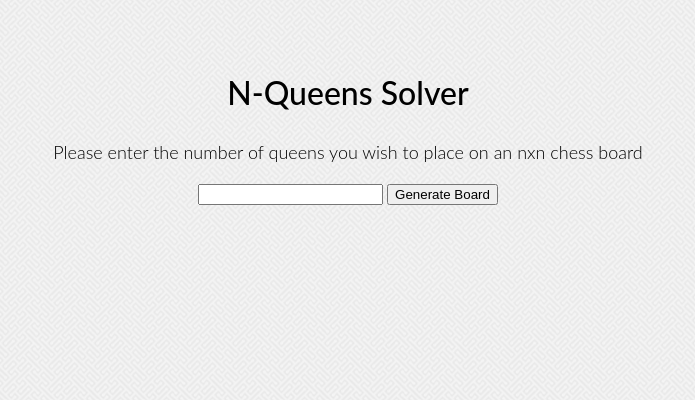
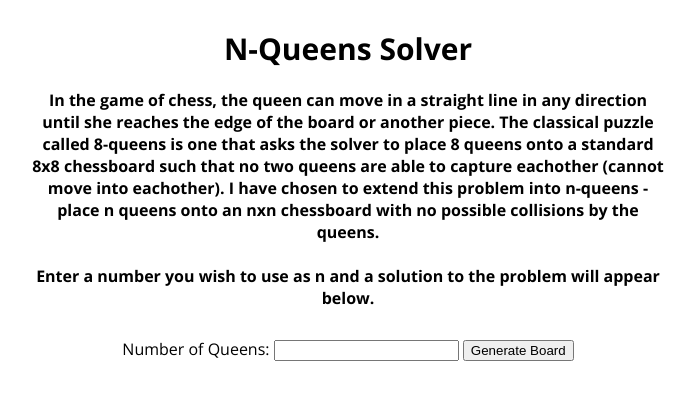
Before and after one commit to anathebealo/my_website, a PHP site: page /nqueens/index.html in a window 1280 px wide. Shown: the top 400 px of the page, without its empty margins (292-987 px from the left). Run offline with PHP 8.4, Linux system fonts and the light colour scheme; some libraries are stand-ins or nearby versions.

Commit message:
Making nqueens run without d3 visuals -- faster and nicer

```diff
--- a/nqueens/index.html
+++ b/nqueens/index.html
@@ -3,30 +3,30 @@
 <html>
 <head>
   <title> N-Queens Project Page </title>
+  <link href='http://fonts.googleapis.com/css?family=Open+Sans:300,700' rel='stylesheet' type='text/css'>
   <link rel="stylesheet" href="style.css">
-  <script src="script.js"> </script>
+  <script src="old_nqueens_script.js"> </script>
   <script src="http://code.jquery.com/jquery-1.11.2.min.js"></script>
   <script type="text/javascript" src="d3/d3.v3.js"></script>
 </head>
 
 <body>
-<div id="header">
-    <h1> N-Queens Solver </h1>
-    <p>Please enter the number of queens you wish to place on an nxn chess board </p>
-</div>
+  <div id="mainContainer">
+    <div id="text">
+      <h1> N-Queens Solver </h1>
+      <h2> In the game of chess, the queen can move in a straight line in any direction until she reaches the edge of the board or another piece. The classical puzzle called 8-queens is one that asks the solver to place 8 queens onto a standard 8x8 chessboard such that no two queens are able to capture eachother (cannot move into eachother). I have chosen to extend this problem into n-queens - place n queens onto an nxn chessboard with no possible collisions by the queens.
+      <br><br>
+      Enter a number you wish to use as n and a solution to the problem will appear below.</h2>
+    </div>
+    <div id="info_input">
+        <p>Number of Queens: <input type="text" name="name" id="get_n"/>  <button id="generateBoard" onclick="start_game()">Generate Board</button> </p>
+    </div>
 
-<div id="info_input">
-    <input type="text" name="name" id="get_n"/>
-    <button onclick="startGame()" id="submit">Generate Board</button>
-    <br>
-    <br>
-</div>
+    <div id="boardContainer">
 
-<div id="board">
+    </div>
+  </div>
 
-</div>
-
-</div>
 </body>
 
 <!-- <div id="footer">
@@ -36,7 +36,7 @@
 <script>
 $("#get_n").keyup(function(event){
     if(event.keyCode == 13){
-        $("#submit").click();
+        $("#generateBoard").click();
     }
 });
 </script>
--- a/nqueens/old_nqueens_script.js
+++ b/nqueens/old_nqueens_script.js
@@ -1,22 +1,71 @@
-//initiate game
-
-/*
- * figure out how many queens to place
- * make sure it is a solvable number of them
- * call create objects method
- * solve for queens
- * call for animations
- */
 function start_game(){
 	n = document.getElementById('get_n').value;
 	if(is_proper_n(n)) {
 		a_queen_solutions = solve_n_queens(n);
+		console.log(a_queen_solutions);
+		make_table(a_queen_solutions);
 	} else {
 		document.getElementById('board').innerHTML = "<p> It is not possible to solve n-queens with an n value of <span id='n_value'>" + n + "</span></p>";
 	}
 
 };
+
+function is_proper_n(n) {
+	if(n > 3) {
+		return true;
+	} else {
+		return false;
+	}
+}
+
+
 //create objects for board and queens
+function make_table(solution) {
+	document.getElementById("boardContainer").innerHTML = "<table id='board'> </table>";
+    var board = [];
+	//make game board
+	var tableString = "";
+	for(var i = 0; i < solution.length; i++) {
+		board.push([]);
+		tableString += "<tr>";
+		for(var j = 0; j < solution.length; j++) {
+			if( solution[i] === j) {
+				board[i].push(1);
+			} else {
+				board[i].push(0);
+			}
+			if(i%2 === 0 && j%2 === 0) {
+				tableString += "<td id= '" + i + j + "' class='boardSpot black'></td>";
+			} else if(i%2 === 0 && j%2 === 1) {
+				tableString += "<td id= '" + i + j + "' class='boardSpot white'></td>";
+			} else if(i%2 === 1 && j%2 === 0) {
+				tableString += "<td id= '" + i + j + "' class='boardSpot white'></td>";
+			} else {
+				tableString += "<td id= '" + i + j + "' class='boardSpot black'></td>";
+			}
+
+		}
+		tableString += "</tr>";
+	}
+
+	document.getElementById("board").innerHTML = tableString;
+	document.getElementById("generateBoard").disabled = true;
+
+	//add in the queens
+	timeout(board, solution, 0);
+}
+
+function timeout(board, solution, counter) {
+	setTimeout(function() {
+		if(counter < solution.length) {
+			document.getElementById("" + counter + solution[counter]).className += " queen";
+			counter++;
+			timeout(board, solution, counter);
+		} else {
+			document.getElementById("generateBoard").disabled = false;
+		}
+	}, 1000/solution.length);
+}
 
 //solve for queen spots
 function solve_n_queens(n) {
@@ -97,15 +146,11 @@ function find_collisions(board) {
  * checks for collision between two coordinates in gameboard
  */
 function exists_collision(i, j, k, l) {
-	if( i == k ) {
+	if( i == k || j == l ||  Math.abs(i - k) == Math.abs(j - l)) {
 		return true;
-	} else if( j == l) {
-		return true;
-	} else if( Math.abs(i - k) == Math.abs(j - l)) {
-		return true;
-	} else {
-		return false;
 	}
+
+	return false;
 }
 
 /*
@@ -137,6 +182,3 @@ function is_solution(board) {
 	}
 	return true;
 }
-
-
-//do animations
--- a/nqueens/style.css
+++ b/nqueens/style.css
@@ -1,66 +1,62 @@
-table, td {
-   border: 1px solid black;
-   border-collapse:collapse;
+#mainContainer {
+  margin-right: auto;
+  margin-left: auto;
+  text-align: center;
 }
 
-tr {
-    text-align: center;
+#boardContainer {
+  display: inline-block;
+  position: relative;
 }
 
-td {
-    vertical-align: bottom;
-	font:14px/1.5 Lato, "Helvetica Neue", Helvetica, Arial, sans-serif;
-    height: 20px;
-    width: 20px;
+#text {
+  width: 50%;
+  position: relative;
+  display: inline-block;
 }
 
-#gameBoard {
-	margin-right: auto;
-	margin-left: auto;
+h1 {
+  font-size: 30px;
+  font-family: Open sans, sans-serif;
 }
 
-#n_value {
-	font-weight: bold;
-}
-
-div {
-	text-align: center;
+h2 {
+  font-size: 16px;
+  font-family: Open sans, sans-serif;
 }
 
 p {
-	font:18px/1.5 Lato, "Helvetica Neue", Helvetica, Arial, sans-serif;
-	font-weight:300;
+  font-family: Open sans, sans-serif;
 }
 
-h1 {
-	font:32px/1.5 Lato, "Helvetica Neue", Helvetica, Arial, sans-serif;
-	font-weight:500;
+.black {
+  background-color: #858585;
 }
 
-body {
-    background-image: url("pw_maze_white/pw_maze_white.png");
-    overflow-x:hidden;
-    padding:40px;
+.white {
+  background-color: #f2f2f2;
 }
 
-a {
-  color:#000000;
-  font-weight:200;
-  text-decoration:none;
+.boardSpot {
+  margin: 5px;
+  width: 60px;
+  height: 60px;
+  text-align: center;
+  border-radius: 3px;
 }
 
-a:hover {
-  color:#aaaaaa;
+.boardSpot:after {
+  content: "";
+  width: 0px;
+  height: 0px;
+  margin-left: auto;
+  margin-right: auto;
+  transition: all .25s cubic-bezier(.87, -.41, .19, 1.44);
 }
 
-div.bar {
-    display: inline-block;
-    width: 20px;
-    margin-right: 2px;
-    background-color: teal;
+.boardSpot.queen:after {
+  content: "♕";
+  font-size: 40px;
+  line-height: 30px;
+  text-align: center;
 }
-
-svg {
-  display: block;
-  margin: auto;
-}
```
